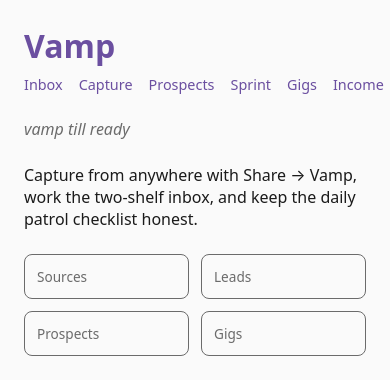
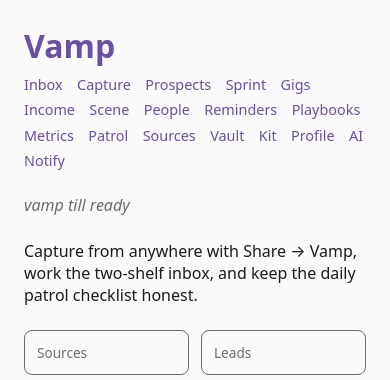
Before and after one commit to kaekaelyn/potential-octo-computing-machine, a Python web app: template vamp/templates/dashboard.html in a window 390 px wide; the page is wider, and only the part inside the window is pictured. Shown: the top 380 px of that part. Run offline with Jinja, Linux system fonts and the light colour scheme; the template is opened without the code that fills it, so the values that code supplies are empty.

Commit message:
fix(ui): wrap the top nav on narrow screens instead of overflowing
.topnav was a non-wrapping flex row, so on a phone-width viewport (the
primary target per CLAUDE.md) it overflowed into horizontal scroll
instead of wrapping onto multiple lines.

Co-Authored-By: Claude Sonnet 5 <noreply@anthropic.com>
Claude-Session: https://claude.ai/code/session_01V4ChFNmSTjWKTGV1XGwe5c

```diff
--- a/vamp/static/style.css
+++ b/vamp/static/style.css
@@ -39,7 +39,8 @@ header h1 a {
 
 .topnav {
   display: flex;
-  gap: 1rem;
+  flex-wrap: wrap;
+  gap: 0.4rem 0.9rem;
   margin: 0.5rem 0 1.5rem;
   font-size: 0.9rem;
 }
```
